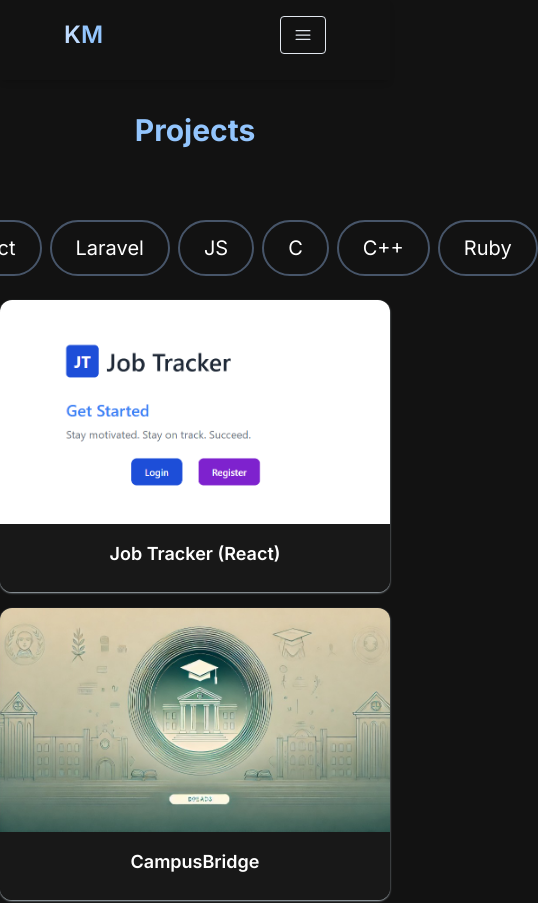
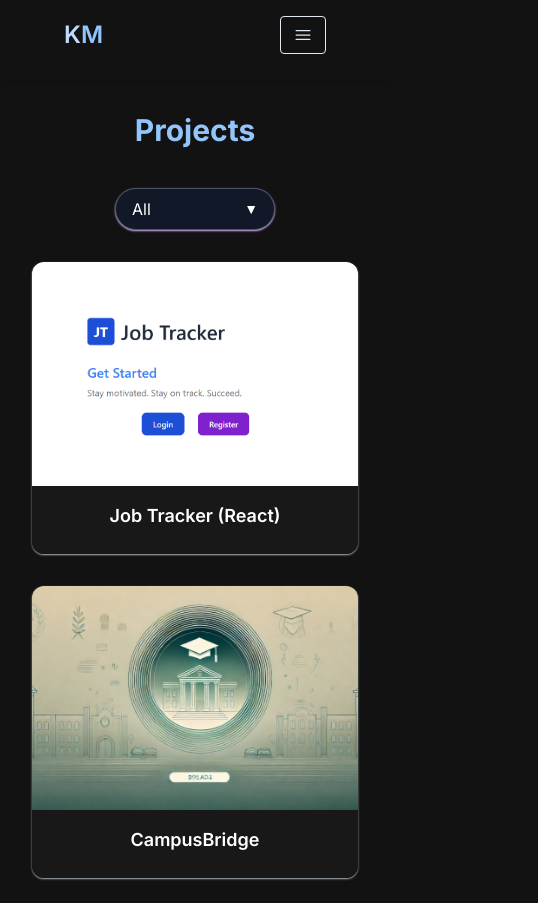
Before and after one commit to krimamadhikarmi/Portfolio, a Next.js app: page /projects in a window 390 px wide. Shown: the top 903 px of the page, 538 px wide, since content can reach past the window. Built offline with nearby package versions, Linux system fonts and the light colour scheme.

Commit message:
project page responsive

```diff
--- a/src/app/projects/page.tsx
+++ b/src/app/projects/page.tsx
@@ -11,6 +11,10 @@ export default function Project() {
   const dispatch = useDispatch();
   const tag = useSelector((state: RootState) => state.tag);
 
+  const [open, setOpen] = useState(false);
+
+  const tags = ["All", "React", "Laravel", "JS", "C", "C++", "Ruby"];
+
   const handleTagChange = (newTag: string) => {
     dispatch(setTag(newTag));
   };
@@ -21,49 +25,53 @@ export default function Project() {
 
   return (
     <>
-      <h1 className="text-3xl mt-28 mb-12 text-blue-300 text-center font-bold lg:text-4xl">
+      <h1 className="text-3xl mt-28 mb-10 sm:mb-12 text-blue-300 text-center font-bold lg:text-4xl">
         Projects
       </h1>
-      <div className="text-white flex flex-row justify-center items-center gap-2 py-6">
-        <ProjectTag
-          name="All"
-          onClick={handleTagChange}
-          isSelected={tag === "All"}
-        />
-        <ProjectTag
-          name="React"
-          onClick={handleTagChange}
-          isSelected={tag === "React"}
-        />
-        <ProjectTag
-          name="Laravel"
-          onClick={handleTagChange}
-          isSelected={tag === "Laravel"}
-        />
-        <ProjectTag
-          name="JS"
-          onClick={handleTagChange}
-          isSelected={tag === "JS"}
-        />
-        <ProjectTag
-          name="C"
-          onClick={handleTagChange}
-          isSelected={tag === "C"}
-        />
-        <ProjectTag
-          name="C++"
-          onClick={handleTagChange}
-          isSelected={tag === "C++"}
-        />
 
-        <ProjectTag
-          name="Ruby"
-          onClick={handleTagChange}
-          isSelected={tag === "Ruby"}
-        />
+      <div className="hidden text-white md:flex flex-row justify-center items-center gap-2 py-6 flex-wrap mb-8">
+        {tags.map((item) => (
+          <ProjectTag
+            key={item}
+            name={item}
+            onClick={handleTagChange}
+            isSelected={tag === item}
+          />
+        ))}
       </div>
 
-      <div className="mb-12 grid grid-cols-1 sm:grid-cols-2 md:grid-cols-3 gap-4">
+      <div className="md:hidden flex justify-center mb-8 relative">
+        <div className="relative w-40">
+          <button
+            onClick={() => setOpen(!open)}
+            className="w-full px-4 py-2 rounded-full bg-gray-900 text-white border border-gray-600 shadow-sm shadow-purple-300 flex justify-between items-center"
+          >
+            <span>{tag}</span>
+            <span className="text-sm">{open ? "▲" : "▼"}</span>
+          </button>
+
+          {open && (
+            <div className="absolute mt-2 w-full bg-gray-900 border border-gray-700 rounded-xl shadow-lg z-20 overflow-hidden">
+              {tags.map((item) => (
+                <div
+                  key={item}
+                  onClick={() => {
+                    handleTagChange(item);
+                    setOpen(false);
+                  }}
+                  className={`px-4 py-2 cursor-pointer hover:bg-gray-700 transition ${
+                    tag === item ? "bg-gray-800 text-purple-400" : "text-white"
+                  }`}
+                >
+                  {item}
+                </div>
+              ))}
+            </div>
+          )}
+        </div>
+      </div>
+
+      <div className="mb-12 grid grid-cols-1 sm:grid-cols-2 md:grid-cols-3 gap-8 px-8 sm:px-10 lg:px-12">
         {filteredProjects.map((project) => (
           <ProjectDetails
             key={project.id}
```
